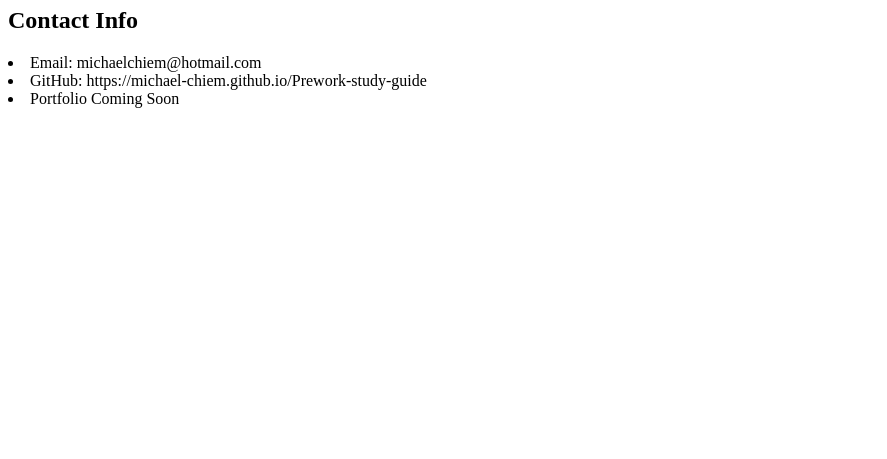
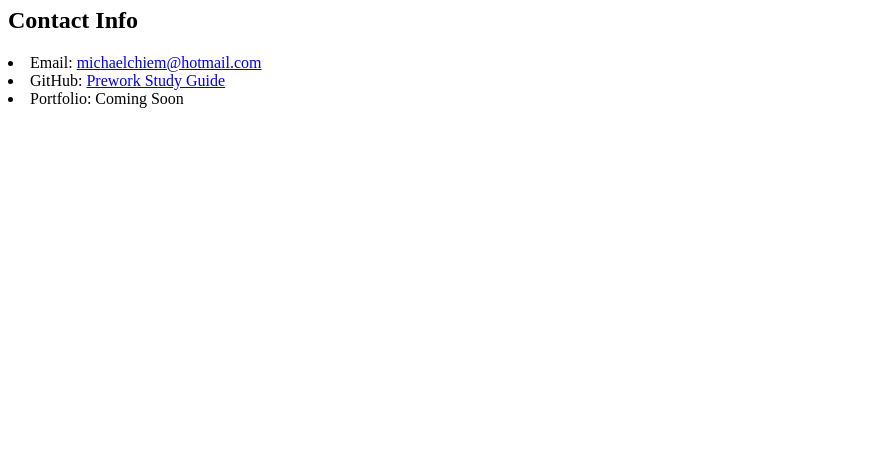
Before and after one commit to Michael-Chiem/activity-file, a plain HTML site: page 06-Stu_HTML/Unsolved/index.html in a window 1280 px wide. Shown: the part 341-800 px from the top of the page, without its empty margins (0-887 px from the left). Drawn offline with Linux system fonts and the light colour scheme.

Commit message:
Adding HREF

```diff
--- a/06-Stu_HTML/Unsolved/index.html
+++ b/06-Stu_HTML/Unsolved/index.html
@@ -18,9 +18,9 @@
 
   <main>
     <h2>Contact Info</h2>
-    <li>Email: michaelchiem@hotmail.com</li>
-    <li>GitHub: https://michael-chiem.github.io/Prework-study-guide</li>
-    <li>Portfolio Coming Soon</li>
+    <li>Email: <a href="michaelchiem@hotmail.com">michaelchiem@hotmail.com</a></li>
+    <li>GitHub: <a href="//michael-chiem.github.io/Prework-study-guide">Prework Study Guide</a></li>
+    <li>Portfolio: Coming Soon</li>
   </main>
 
   </body>
```
